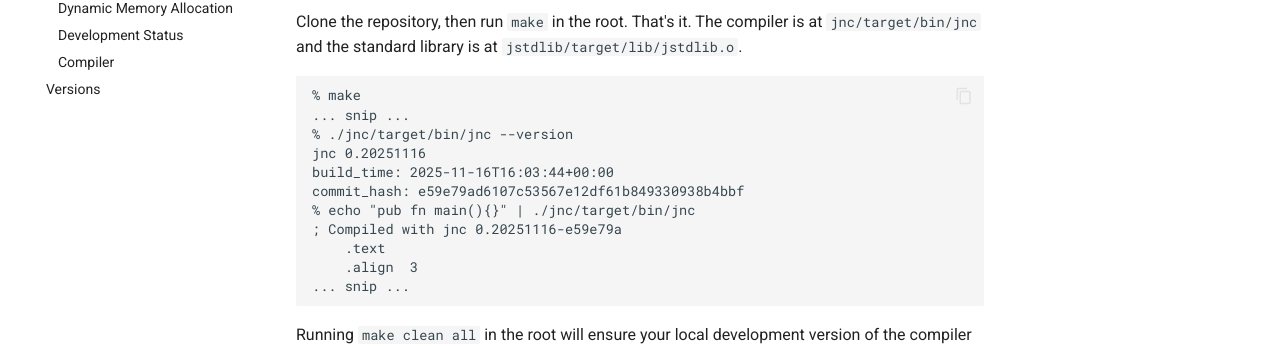
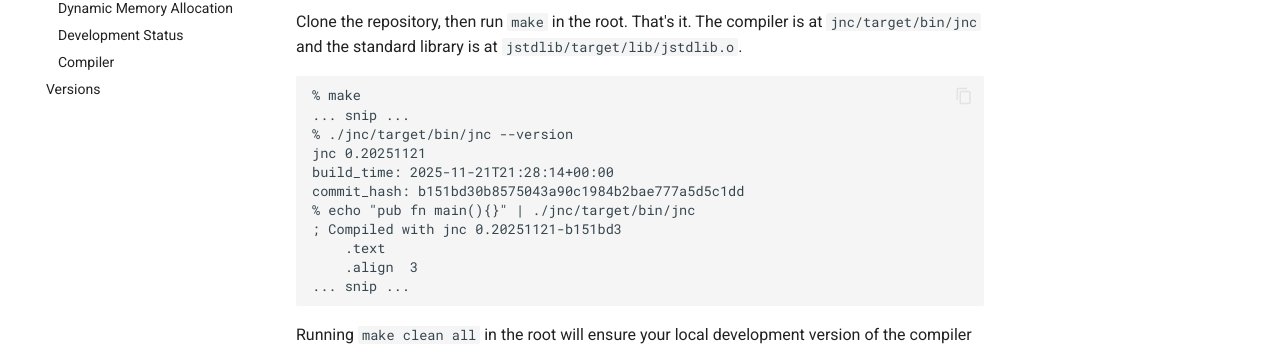
Before and after one commit to barneyb/johann, an MkDocs documentation site: the page built from documentation/docs/system/index.md, in a window 1280 px wide and 900 px high. Shown: the part 238-584 px from the top of the window. Built offline with MkDocs 1.6.1 and Material for MkDocs 9.7.7, drawn with Linux system fonts in a browser that asks for light colours; comment, search, counter and statistics services are not loaded.

Commit message:
Add v0.20251121 release binaries

```diff
--- a/documentation/docs/system/index.md
+++ b/documentation/docs/system/index.md
@@ -8,11 +8,11 @@ Clone the repository, then run `make` in the root. That's it. The compiler is at
 % make
 ... snip ...
 % ./jnc/target/bin/jnc --version
-jnc 0.20251116
-build_time: 2025-11-16T16:03:44+00:00
-commit_hash: e59e79ad6107c53567e12df61b849330938b4bbf
+jnc 0.20251121
+build_time: 2025-11-21T21:28:14+00:00
+commit_hash: b151bd30b8575043a90c1984b2bae777a5d5c1dd
 % echo "pub fn main(){}" | ./jnc/target/bin/jnc
-; Compiled with jnc 0.20251116-e59e79a
+; Compiled with jnc 0.20251121-b151bd3
     .text
     .align  3
 ... snip ...
```
Also changed, not shown: documentation/docs/versions/index.md (+3 -1 lines), 2 other files.
